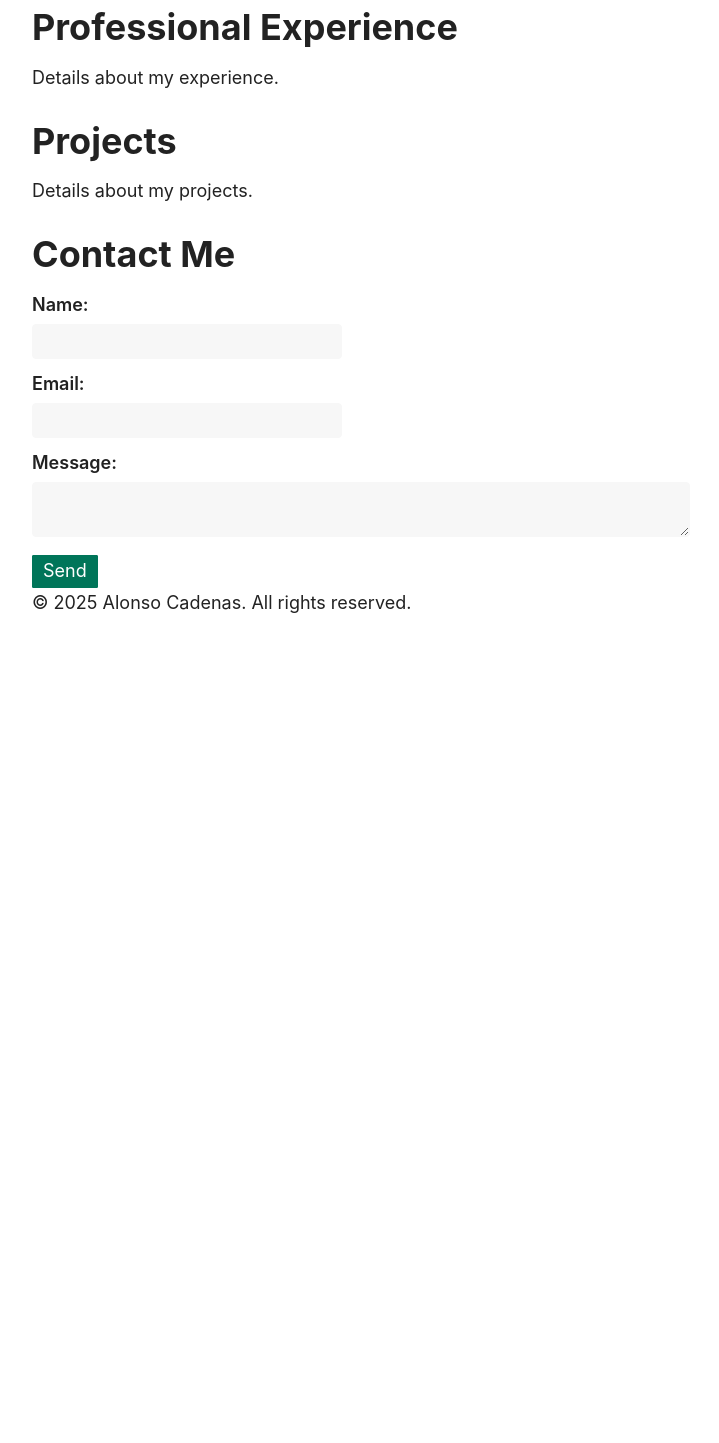
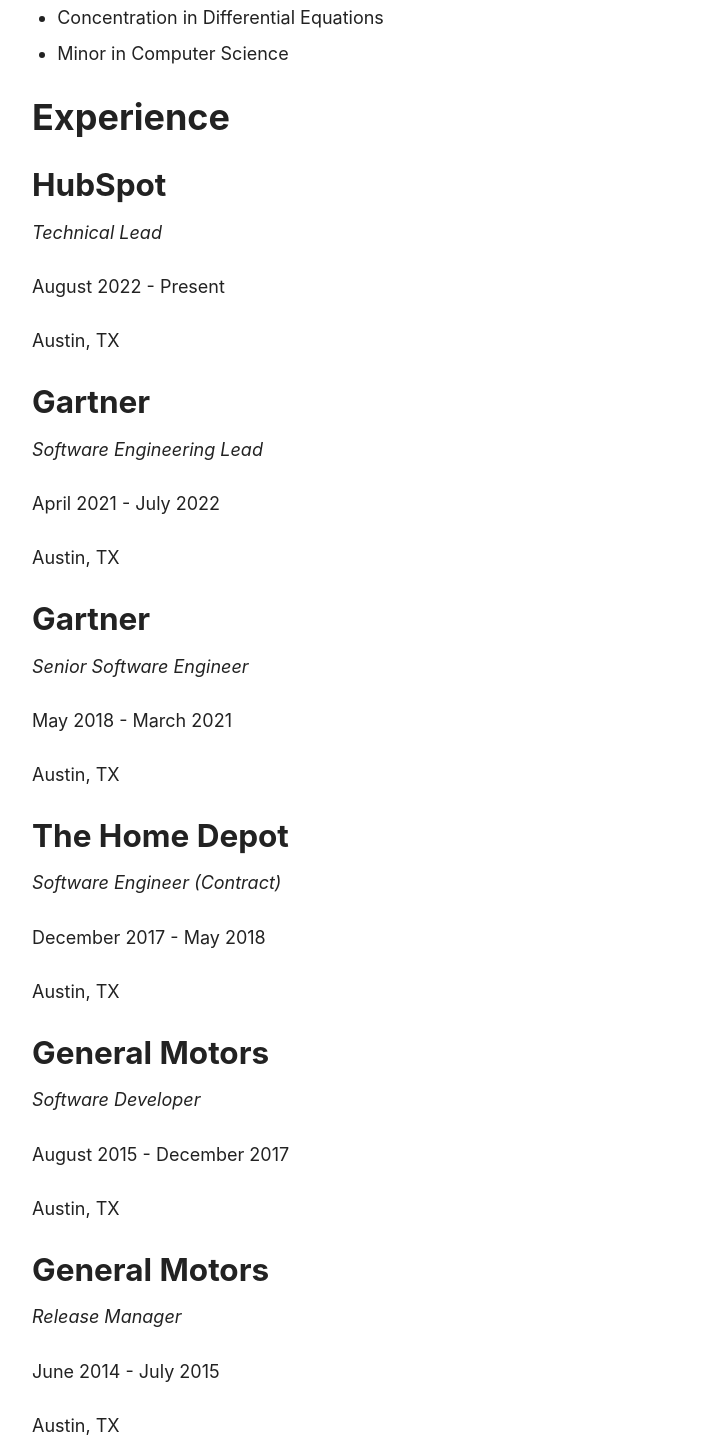
Before and after one commit to alonso-cadenas/alonsocadenas.com, a website built with Vite: page index.html in a window 1280 px wide. Shown: the part 1577-3020 px from the top of the page, without its empty margins (279-998 px from the left). Before the commit the page ends 2232 px from the top, so only its background shows below. Built offline with nearby package versions, Linux system fonts and the light colour scheme.

Commit message:
Personalize education and experience

```diff
--- a/index.html
+++ b/index.html
@@ -28,6 +28,7 @@
         <h1>Alonso Cadenas</h1>
         <p>Software Engineering Leader</p>
       </section>
+
       <section id="overview">
         <h2>Overview</h2>
         <p>
@@ -39,8 +40,10 @@
           and fostering skilled and inclusive teams.
         </p>
       </section>
+
       <section id="skills">
         <h2>Technical Skills</h2>
+
         <ul>
           <li>
             <strong>Languages:</strong> TypeScript, JavaScript, PHP, Go, Java,
@@ -68,8 +71,10 @@
           </li>
         </ul>
       </section>
+
       <section id="education">
         <h2>Education</h2>
+
         <article id="masters">
           <h3>The Pennsylvania State University</h3>
           <p><em>Master of Software Engineering</em></p>
@@ -79,6 +84,7 @@
           </p>
           <p>University Park, PA</p>
         </article>
+
         <article id="bachelors">
           <h3>Baylor University</h3>
           <p><em>Bachelor of Science in Applied Mathematics</em></p>
@@ -87,18 +93,82 @@
             <time datetime="2014-05">May 2014</time>
           </p>
           <p>Waco, TX</p>
+          <ul>
+            <li>Concentration in Differential Equations</li>
+            <li>Minor in Computer Science</li>
+          </ul>
         </article>
       </section>
+
       <section id="experience">
-        <h2>Professional Experience</h2>
-        <p>Details about my experience.</p>
+        <h2>Experience</h2>
+
+        <article id="hubspot">
+          <h3>HubSpot</h3>
+          <p><em>Technical Lead</em></p>
+          <p><time datetime="2019-08">August 2022</time> - Present</p>
+          <p>Austin, TX</p>
+        </article>
+
+        <article id="gartner-sel">
+          <h3>Gartner</h3>
+          <p><em>Software Engineering Lead</em></p>
+          <p>
+            <time datetime="2021-04">April 2021</time> -
+            <time datetime="2022-07">July 2022</time>
+          </p>
+          <p>Austin, TX</p>
+        </article>
+
+        <article id="gartner-sse">
+          <h3>Gartner</h3>
+          <p><em>Senior Software Engineer</em></p>
+          <p>
+            <time datetime="2018-05">May 2018</time> -
+            <time datetime="2021-03">March 2021</time>
+          </p>
+          <p>Austin, TX</p>
+        </article>
+
+        <article id="the-home-depot">
+          <h3>The Home Depot</h3>
+          <p><em>Software Engineer (Contract)</em></p>
+          <p>
+            <time datetime="2017-12">December 2017</time> -
+            <time datetime="2018-05">May 2018</time>
+          </p>
+          <p>Austin, TX</p>
+        </article>
+
+        <article id="general-motors-sd">
+          <h3>General Motors</h3>
+          <p><em>Software Developer</em></p>
+          <p>
+            <time datetime="2015-08">August 2015</time> -
+            <time datetime="2017-12">December 2017</time>
+          </p>
+          <p>Austin, TX</p>
+        </article>
+
+        <article id="general-motors-rm">
+          <h3>General Motors</h3>
+          <p><em>Release Manager</em></p>
+          <p>
+            <time datetime="2014-06">June 2014</time> -
+            <time datetime="2015-07">July 2015</time>
+          </p>
+          <p>Austin, TX</p>
+        </article>
       </section>
+
       <section id="projects">
         <h2>Projects</h2>
         <p>Details about my projects.</p>
       </section>
+
       <section id="contact">
         <h2>Contact Me</h2>
+
         <form>
           <label for="name">Name:</label>
           <input type="text" id="name" name="name" required />
```
